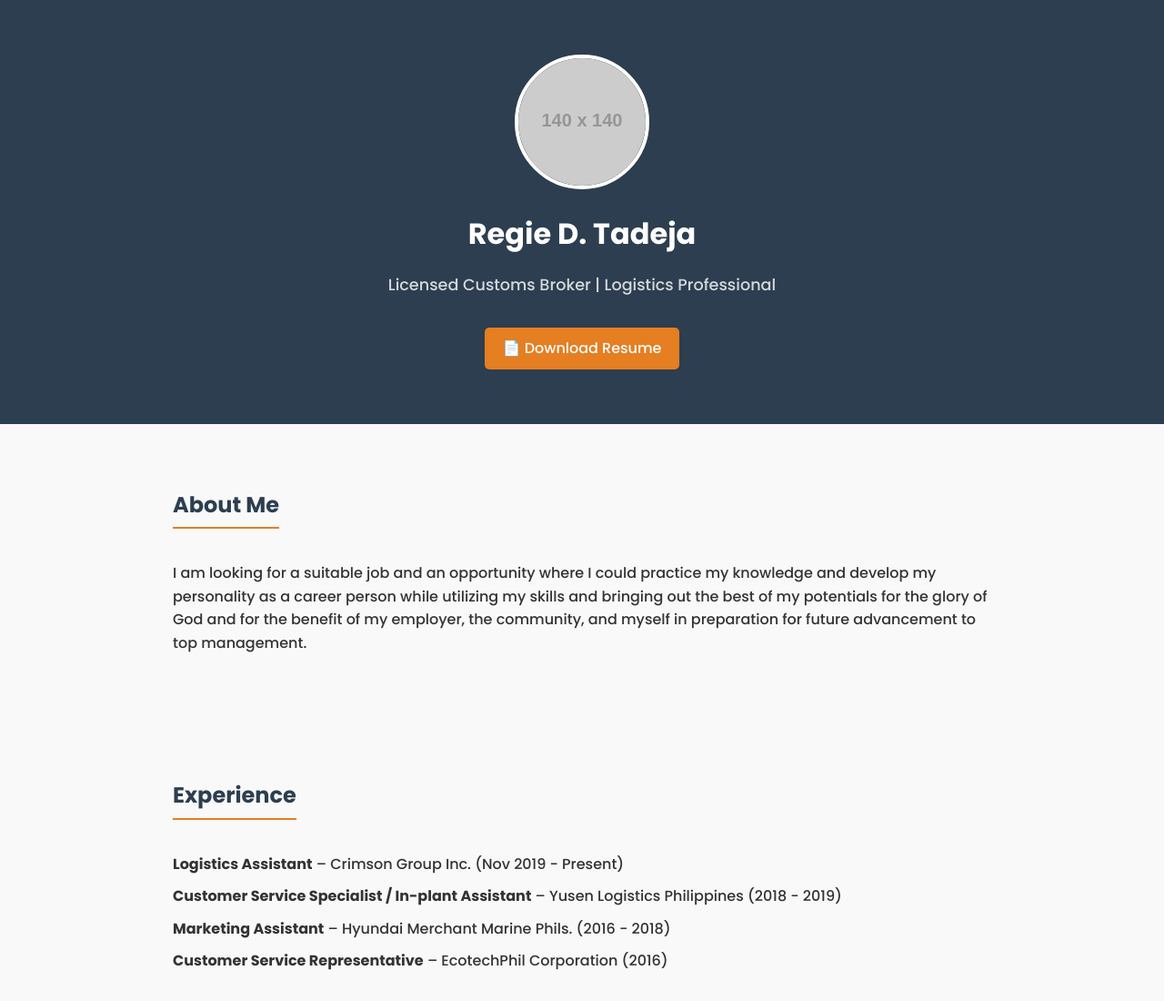
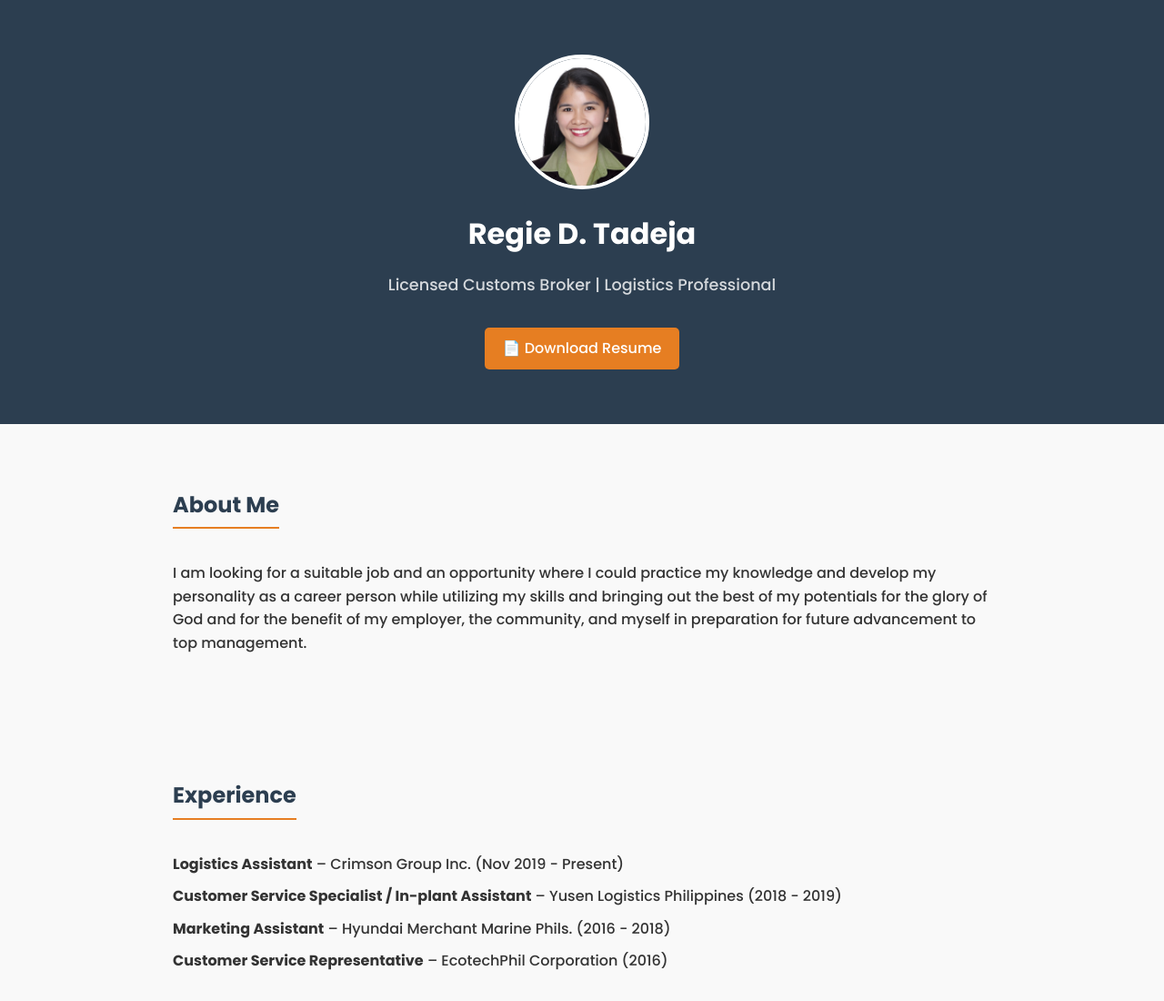
Before and after one commit to regietadeja/Portfolio, a plain HTML site: page index.html in a window 1280 px wide. Shown: the top 1100 px of the page at 91% size. Drawn offline with Linux system fonts and the light colour scheme; placeholder pictures from the web are drawn by us.

Commit message:
Update index.html

```diff
--- a/index.html
+++ b/index.html
@@ -86,7 +86,7 @@
 </head>
 <body>
   <header>
-    <img src="https://via.placeholder.com/140" alt="Profile Photo">
+    <img src="profile.jpg" alt="Profile Photo">
     <h1>Regie D. Tadeja</h1>
     <p>Licensed Customs Broker | Logistics Professional</p>
     <a href="REGIE_D_TADEJA_RESUME.pdf" download>📄 Download Resume</a>
```
